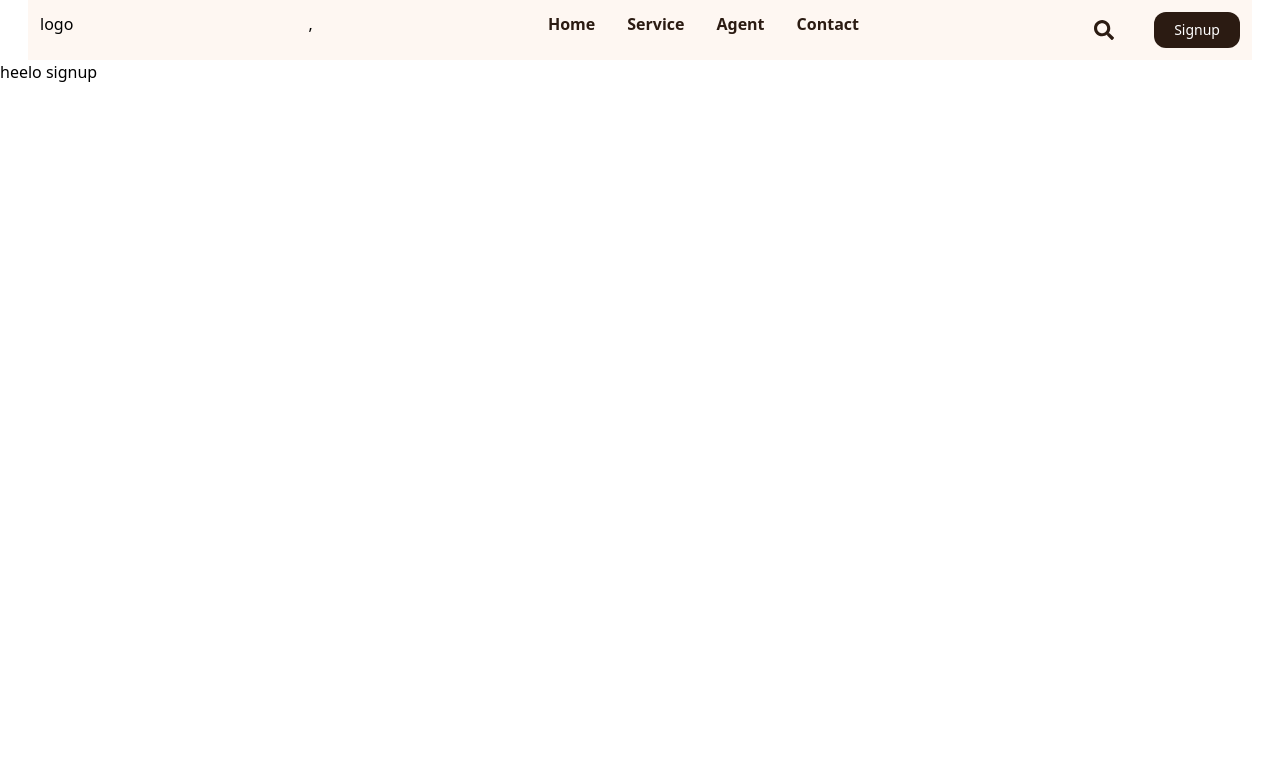
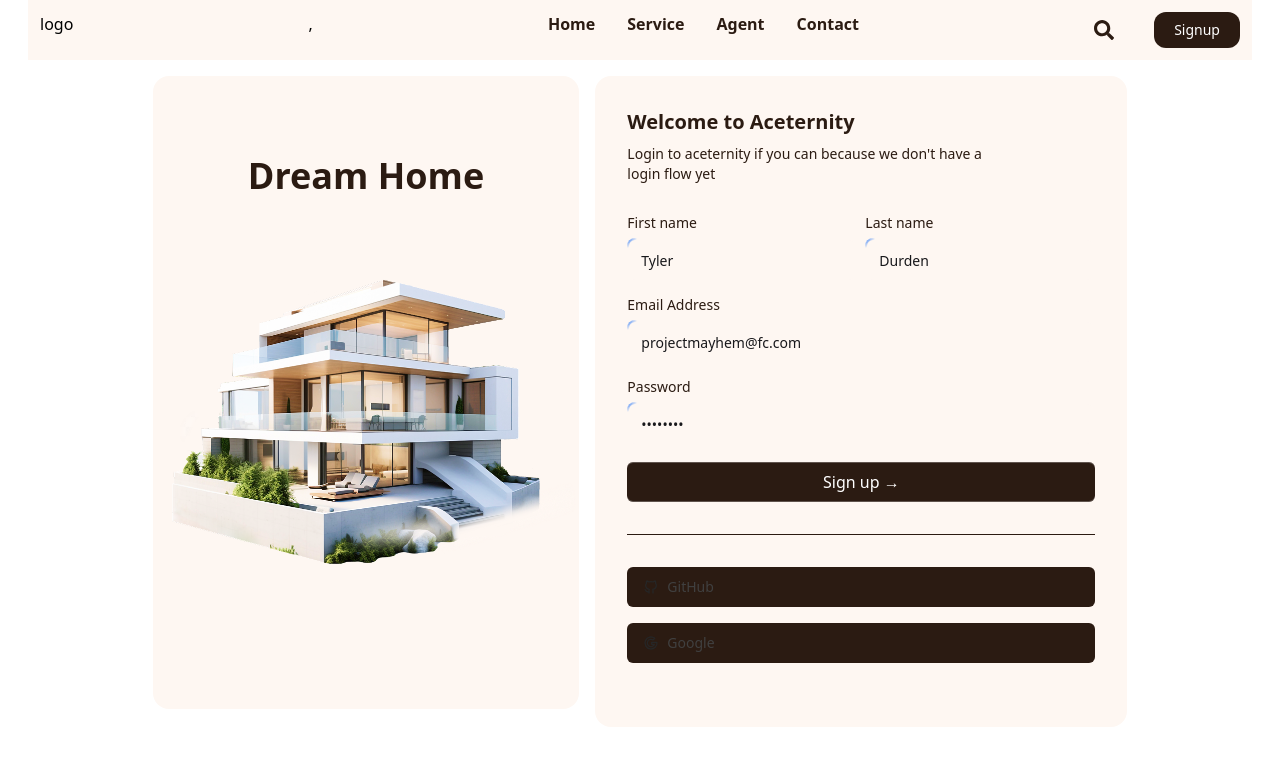
Before and after one commit to shaikrasheed6341/DreamHomeWebsite, a Next.js app: page /signup in a window 1280 px wide. Shown: the top 766 px of the page. Built offline with nearby package versions, Linux system fonts and the light colour scheme.

Commit message:
done with signup component

```diff
--- /dev/null
+++ b/app/components/Landing.tsx
@@ -0,0 +1,14 @@
+import Image from "next/image"
+import Landingimage from "../../public/Landingpage.png"
+const Landing = ()=>{
+   return(
+    <div className=" ">
+        <div className="w-full flex justify-center   ">
+        <div className="font-bold text-5xl p-5">Find your Dream Home</div>
+        <div className="bg-amber-300"><Image src={Landingimage} alt="Landingpage" width={1000} height={50}  /></div>
+        </div>
+        </div>
+
+   )
+}
+export default Landing
--- a/app/components/Navbar.tsx
+++ b/app/components/Navbar.tsx
@@ -5,7 +5,7 @@
     const lists =[{id:1,value:"Home" },{id:2,value:"Service"},{id:3,value:"Agent"},{id:4,value:"Contact"}];
     return(
         <nav className="flex  justify-between bg-[#FEF7F2] mx-7   sticky p-3">
-            <div >logo</div>,
+            <div> <Link href={"/"} >logo </Link>  </div>,
             <ul className="space-x-8  text-[#2B1B12] flex    ">
                {lists.map(list =>  <li  className="font-semibold" key={list.id}>{  list.value}</li>)}
 
--- /dev/null
+++ b/app/components/Signupcomponent.tsx
@@ -0,0 +1,114 @@
+"use client";
+import React from "react";
+import Image from "next/image";
+import { Label } from "./label";
+import { Input } from "./input";
+import Landingpage from "../../public/Landingpage.png"
+import { cn } from "../lib/utils";
+import {
+  IconBrandGithub,
+  IconBrandGoogle,
+} from "@tabler/icons-react";
+
+export default function Signupcomponent() {
+  const handleSubmit = (e: React.FormEvent<HTMLFormElement>) => {
+    e.preventDefault();
+    console.log("Form submitted");
+  };
+  return (
+    <div className="flex justify-center bg-[#ffffff] ">
+      <div className="bg-[#FEF7F2]  rounded-2xl text-[#2B1B12]  py-15 h-max mr-4 w-1/3 mt-4  ">
+        <div className="text-center text-4xl font-bold text-[#2B1B12] p-5">
+          <h1 >Dream Home</h1>
+        </div>
+        <Image src={Landingpage} alt="landingoageimage" width={900} className="mb-6 " />
+      </div>
+      <div className="shadow-input  mt-4 rounded-none  p-4 md:rounded-2xl md:p-8 bg-[#FEF7F2]">
+        <h2 className="text-xl font-bold text-[#2B1B12] ">
+          Welcome to Aceternity
+        </h2>
+        <p className="mt-2 max-w-sm text-sm text-[#2B1B12]">
+          Login to aceternity if you can because we don&apos;t have a login flow
+          yet
+        </p>
+
+        <form className="my-8" onSubmit={handleSubmit}>
+          <div className="mb-4 flex flex-col space-y-2  md:flex-row md:space-y-0 md:space-x-2">
+            <LabelInputContainer>
+              <Label htmlFor="firstname" >First name</Label>
+              <Input id="firstname" placeholder="Tyler" type="text" />
+            </LabelInputContainer>
+            <LabelInputContainer>
+              <Label htmlFor="lastname">Last name</Label>
+              <Input id="lastname" placeholder="Durden" type="text" />
+            </LabelInputContainer>
+          </div>
+          <LabelInputContainer className="mb-4">
+            <Label htmlFor="email">Email Address</Label>
+            <Input id="email" placeholder="projectmayhem@fc.com" type="email" />
+          </LabelInputContainer>
+          <LabelInputContainer className="mb-4">
+            <Label htmlFor="password">Password</Label>
+            <Input id="password" placeholder="••••••••" type="password" />
+          </LabelInputContainer>
+
+          <button
+            className="group/btn relative block h-10 w-full rounded-md bg-[#2B1B12] font-medium text-white shadow-[0px_1px_0px_0px_#ffffff40_inset,0px_-1px_0px_0px_#ffffff40_inset]  dark:from-zinc-900 dark:to-zinc-900 dark:shadow-[0px_1px_0px_0px_#27272a_inset,0px_-1px_0px_0px_#27272a_inset]"
+            type="submit"
+          >
+            Sign up &rarr;
+            <BottomGradient />
+          </button>
+
+          <div className="my-8 h-[1px] w-full bg-[#2B1B12]" />
+
+          <div className="flex flex-col space-y-4">
+            <button
+              className="group/btn shadow-input relative flex h-10 w-full items-center justify-start space-x-2 rounded-md  px-4 font-medium text-black bg-[#2B1B12] dark:shadow-[0px_0px_1px_1px_#262626]"
+              type="submit"
+            >
+              <IconBrandGithub className="h-4 w-4 text-neutral-800 dark:text-neutral-300" />
+              <span className="text-sm text-neutral-700 dark:text-neutral-300">
+                GitHub
+              </span>
+              <BottomGradient />
+            </button>
+            <button
+              className="group/btn shadow-input relative flex h-10 w-full items-center justify-start space-x-2 rounded-md bg-[#2B1B12] px-4 font-medium text-black  dark:shadow-[0px_0px_1px_1px_#262626]"
+              type="submit"
+            >
+              <IconBrandGoogle className="h-4 w-4 text-neutral-800 dark:text-neutral-300" />
+              <span className="text-sm text-neutral-700 dark:text-neutral-300">
+                Google
+              </span>
+              <BottomGradient />
+            </button>
+          </div>
+        </form>
+      </div>
+    </div>
+  );
+}
+
+const BottomGradient = () => {
+  return (
+    <>
+      <span className="absolute inset-x-0 -bottom-px block h-px w-full bg-gradient-to-r from-transparent via-cyan-500 to-transparent opacity-0 transition duration-500 group-hover/btn:opacity-100" />
+      <span className="absolute inset-x-10 -bottom-px mx-auto block h-px w-1/2 bg-gradient-to-r from-transparent via-indigo-500 to-transparent opacity-0 blur-sm transition duration-500 group-hover/btn:opacity-100" />
+    </>
+  );
+};
+
+const LabelInputContainer = ({
+  children,
+  className,
+}: {
+  children: React.ReactNode;
+  className?: string;
+}) => {
+  return (
+    <div className={cn("flex w-full flex-col  space-y-2", className)}>
+      {children}
+    </div>
+  );
+};
--- /dev/null
+++ b/app/components/input.tsx
@@ -0,0 +1,54 @@
+// Input component extends from shadcnui - https://ui.shadcn.com/docs/components/input
+"use client";
+import * as React from "react";
+import { cn } from "../lib/utils";
+import { useMotionTemplate, useMotionValue, motion } from "motion/react";
+
+export type InputProps = React.InputHTMLAttributes<HTMLInputElement>
+
+const Input = React.forwardRef<HTMLInputElement, InputProps>(
+  ({ className, type, ...props }, ref) => {
+    const radius = 100; // change this to increase the rdaius of the hover effect
+    const [visible, setVisible] = React.useState(false);
+
+    const mouseX = useMotionValue(0);
+    const mouseY = useMotionValue(0);
+
+    function handleMouseMove(event: React.MouseEvent<HTMLDivElement>) {
+        const { currentTarget, clientX, clientY } = event;
+        const { left, top } = currentTarget.getBoundingClientRect();
+
+        mouseX.set(clientX - left);
+        mouseY.set(clientY - top);   }
+    return (
+      <motion.div
+        style={{
+          background: useMotionTemplate`
+        radial-gradient(
+          ${visible ? radius + "px" : "10px"} circle at ${mouseX}px ${mouseY}px,
+          #3b82f6,
+          transparent 100%
+        )
+      `,
+        }}
+        onMouseMove={handleMouseMove}
+        onMouseEnter={() => setVisible(true)}
+        onMouseLeave={() => setVisible(false)}
+        className="group/input rounded-lg p-[2px] transition duration-300"
+      >
+        <input
+          type={type}
+          className={cn(
+            `shadow-input bg-[#FEF7F2] dark:placeholder-text-zinc-900 flex h-10 w-full rounded-md border-none  px-3 py-2 text-sm text-black transition duration-400 group-hover/input:shadow-none file:border-0 file:bg-transparent file:text-sm file:font-medium placeholder:text-zinc-900 focus-visible:ring-[2px] focus-visible:ring-black focus-visible:outline-none disabled:cursor-not-allowed disabled:opacity-10 dark:  dark:shadow-[0px_0px_1px_1px_#404040] dark:focus-visible:ring-black`,
+            className,
+          )}
+          ref={ref}
+          {...props}
+        />
+      </motion.div>
+    );
+  },
+);
+Input.displayName = "Input";
+
+export { Input };
--- /dev/null
+++ b/app/components/label.tsx
@@ -0,0 +1,24 @@
+// Label component extends from shadcnui - https://ui.shadcn.com/docs/components/label
+
+"use client";
+import * as React from "react";
+import * as LabelPrimitive from "@radix-ui/react-label";
+
+import { cn } from "../lib/utils";
+
+const Label = React.forwardRef<
+  React.ElementRef<typeof LabelPrimitive.Root>,
+  React.ComponentPropsWithoutRef<typeof LabelPrimitive.Root>
+>(({ className, ...props }, ref) => (
+  <LabelPrimitive.Root
+    ref={ref}
+    className={cn(
+      "text-sm font-medium text-[#2B1B12]  leading-none peer-disabled:cursor-not-allowed peer-disabled:opacity-70",
+      className
+    )}
+    {...props}
+  />
+));
+Label.displayName = LabelPrimitive.Root.displayName;
+
+export { Label };
--- /dev/null
+++ b/app/lib/utils.ts
@@ -0,0 +1,6 @@
+import { ClassValue, clsx } from "clsx";
+import { twMerge } from "tailwind-merge";
+
+export function cn(...inputs: ClassValue[]) {
+  return twMerge(clsx(inputs));
+}
--- a/app/page.tsx
+++ b/app/page.tsx
@@ -1,6 +1,10 @@
-
+import Landing from "./components/Landing"
 export default function Home() {
   return (
-  <div>hello</div>
-  )
+
+<>
+ <Landing />
+</>
+
+)
 }
--- a/app/signup/page.tsx
+++ b/app/signup/page.tsx
@@ -1,7 +1,8 @@
-const signup = ()=>{
-
-    return(
-        <div>heelo signup</div>
-    )
+import Signupcomponent from "../components/Signupcomponent";
+export default function SignupPage() {
+  return (
+    <div>
+        <Signupcomponent />
+    </div>
+  );
 }
-export default signup
```
Also changed, not shown: package.json (+6 -1 lines), public/Landingpage.png (added), 1 other file (tests, documents, lock files or other folders).
